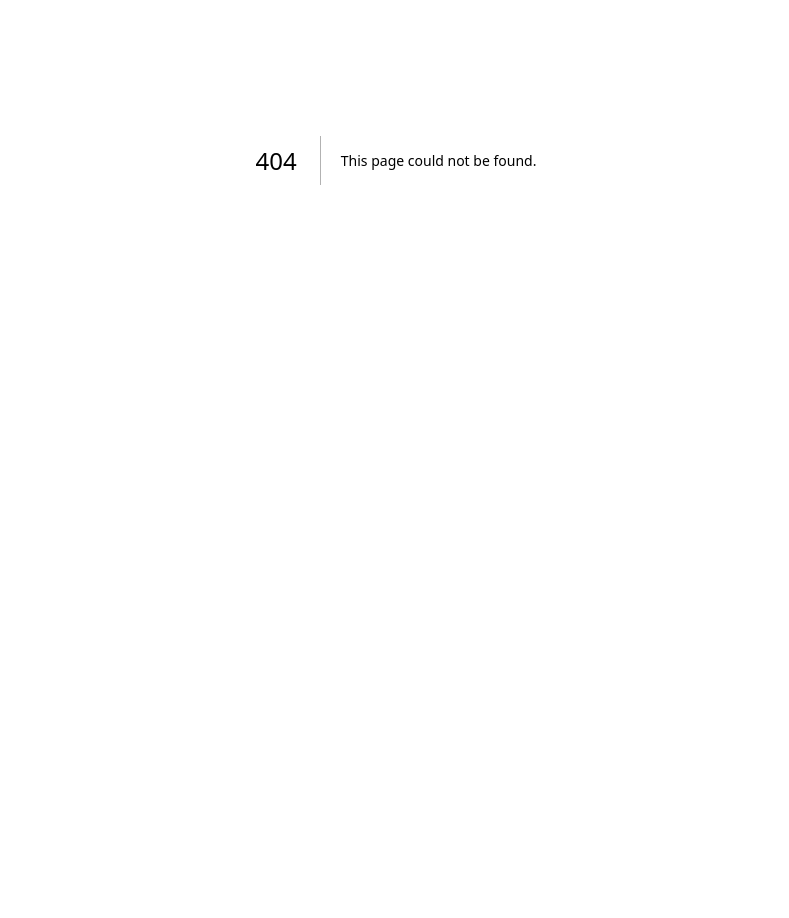
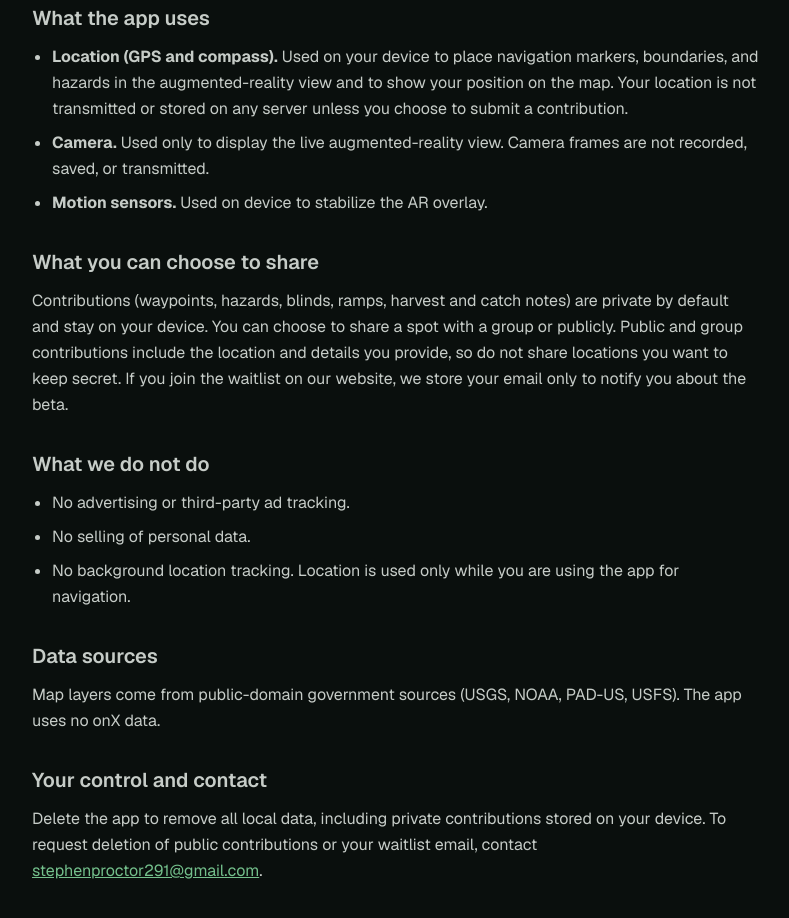
Before and after one commit to swperb/marshsight, a Next.js app in the folder web/: page /privacy in a window 1280 px wide. Before the commit this address had no page. Shown: the part 240-1158 px from the top of the page, without its empty margins (244-1033 px from the left). Before the commit the page ends 800 px from the top, so only its background shows below. Built offline with nearby package versions, Linux system fonts and the light colour scheme.

Commit message:
Host privacy policy page for TestFlight external review

```diff
--- /dev/null
+++ b/web/src/app/privacy/page.tsx
@@ -0,0 +1,90 @@
+import type { Metadata } from "next";
+
+export const metadata: Metadata = {
+  title: "Privacy Policy - MarshSight",
+  description: "How MarshSight handles your location, camera, and contributions.",
+};
+
+export default function Privacy() {
+  return (
+    <main className="mx-auto max-w-3xl px-5 py-16 text-foreground">
+      <h1 className="text-3xl font-bold tracking-tight">Privacy Policy</h1>
+      <p className="mt-2 text-sm text-foreground/55">Last updated: June 2026</p>
+
+      <div className="mt-8 space-y-8 leading-relaxed text-foreground/85">
+        <p>
+          MarshSight is built to respect your privacy and your spots. This policy
+          explains what the app accesses and what, if anything, leaves your
+          device.
+        </p>
+
+        <section>
+          <h2 className="text-xl font-semibold">What the app uses</h2>
+          <ul className="mt-3 list-disc space-y-2 pl-5">
+            <li>
+              <strong>Location (GPS and compass).</strong> Used on your device to
+              place navigation markers, boundaries, and hazards in the
+              augmented-reality view and to show your position on the map. Your
+              location is not transmitted or stored on any server unless you
+              choose to submit a contribution.
+            </li>
+            <li>
+              <strong>Camera.</strong> Used only to display the live
+              augmented-reality view. Camera frames are not recorded, saved, or
+              transmitted.
+            </li>
+            <li>
+              <strong>Motion sensors.</strong> Used on device to stabilize the AR
+              overlay.
+            </li>
+          </ul>
+        </section>
+
+        <section>
+          <h2 className="text-xl font-semibold">What you can choose to share</h2>
+          <p className="mt-3">
+            Contributions (waypoints, hazards, blinds, ramps, harvest and catch
+            notes) are private by default and stay on your device. You can choose
+            to share a spot with a group or publicly. Public and group
+            contributions include the location and details you provide, so do not
+            share locations you want to keep secret. If you join the waitlist on
+            our website, we store your email only to notify you about the beta.
+          </p>
+        </section>
+
+        <section>
+          <h2 className="text-xl font-semibold">What we do not do</h2>
+          <ul className="mt-3 list-disc space-y-2 pl-5">
+            <li>No advertising or third-party ad tracking.</li>
+            <li>No selling of personal data.</li>
+            <li>
+              No background location tracking. Location is used only while you are
+              using the app for navigation.
+            </li>
+          </ul>
+        </section>
+
+        <section>
+          <h2 className="text-xl font-semibold">Data sources</h2>
+          <p className="mt-3">
+            Map layers come from public-domain government sources (USGS, NOAA,
+            PAD-US, USFS). The app uses no onX data.
+          </p>
+        </section>
+
+        <section>
+          <h2 className="text-xl font-semibold">Your control and contact</h2>
+          <p className="mt-3">
+            Delete the app to remove all local data, including private
+            contributions stored on your device. To request deletion of public
+            contributions or your waitlist email, contact{" "}
+            <a className="text-moss-400 underline" href="mailto:stephenproctor291@gmail.com">
+              stephenproctor291@gmail.com
+            </a>
+            .
+          </p>
+        </section>
+      </div>
+    </main>
+  );
+}
```
